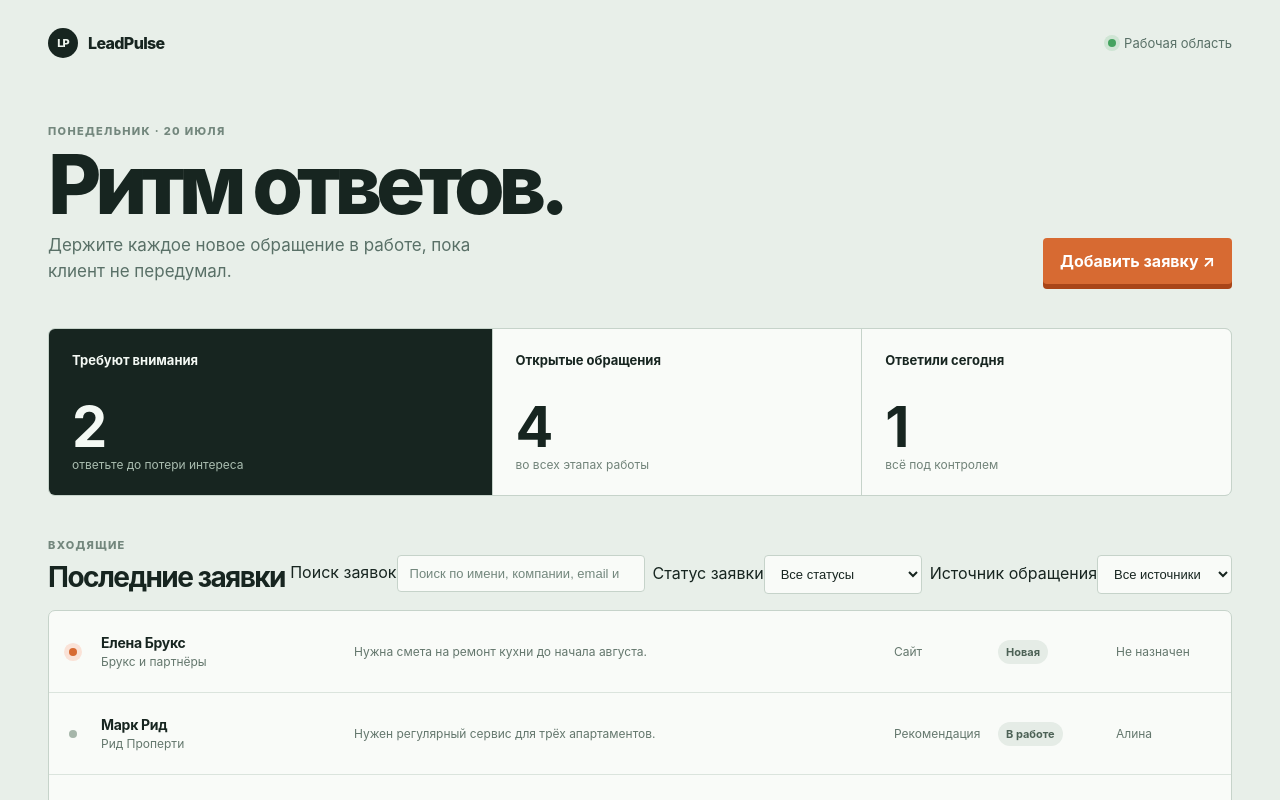
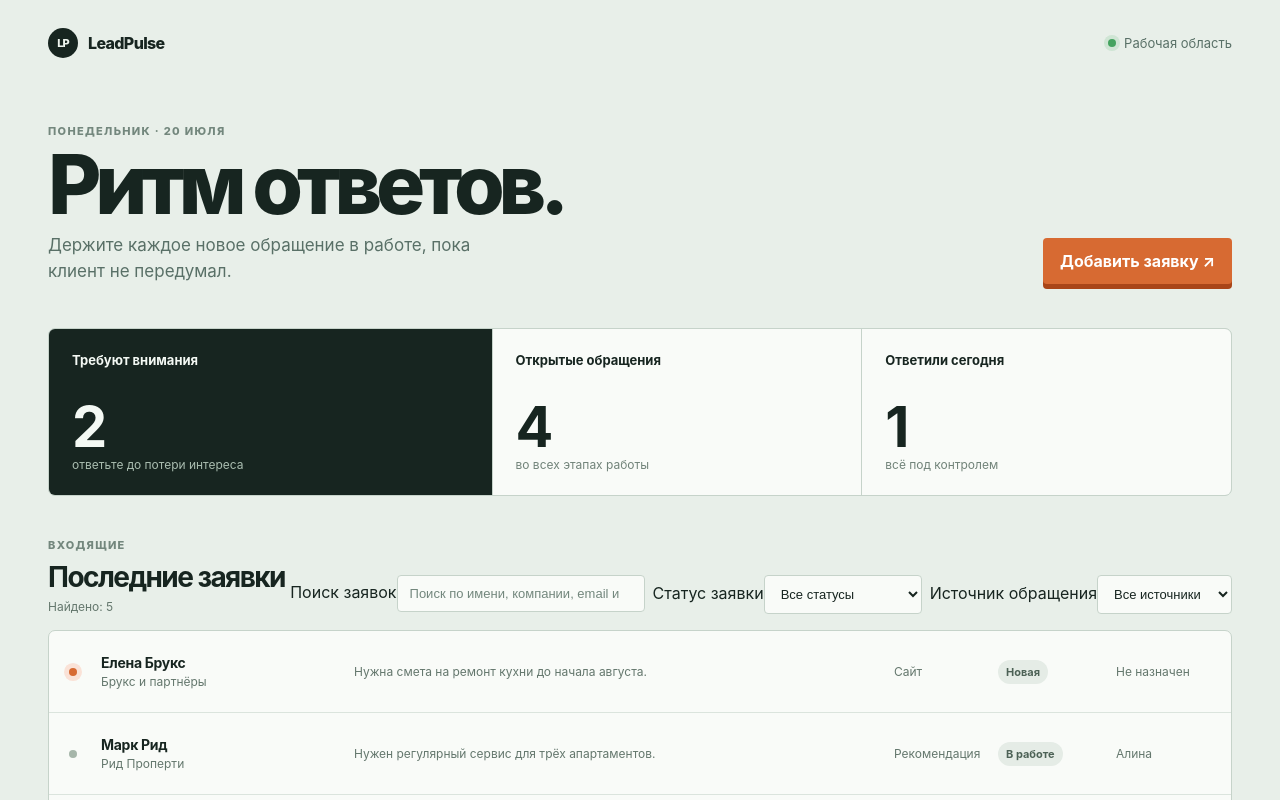
Before and after one commit to Dediinside/leadpulse, a React (Vite) app: page / in a window 1280 px wide. Shown: the top 800 px of the page. Built offline with nearby package versions, Linux system fonts and the light colour scheme.

Commit message:
feat: показать количество заявок

```diff
--- a/src/App.tsx
+++ b/src/App.tsx
@@ -82,6 +82,7 @@ export default function App() {
           <div>
             <p className="eyebrow">Входящие</p>
             <h2 id="inbox-heading">Последние заявки</h2>
+            <p className="lead-count">Найдено: {visibleLeads.length}</p>
           </div>
           <div className="lead-controls">
             <label className="search-field">
--- a/src/styles.css
+++ b/src/styles.css
@@ -33,6 +33,7 @@ h1 { max-width: 650px; margin-bottom: 10px; font-size: clamp(42px, 7vw, 82px); l
 .workspace { margin-top: 42px; }
 .section-heading { display: flex; align-items: end; justify-content: space-between; margin-bottom: 16px; }
 h2 { margin: 0; font-size: 28px; letter-spacing: -.055em; }
+.lead-count { margin: 5px 0 0; color: #64776d; font-size: 12px; }
 .lead-controls { display: flex; gap: 8px; }
 .search-field input, .status-filter select { border: 1px solid #c6d3ca; border-radius: 4px; padding: 10px 12px; background: #f9fbf8; color: #172520; font-size: 13px; }
 .search-field input { width: 248px; }
```
Also changed, not shown: 1 other file (tests, documents, lock files or other folders).
